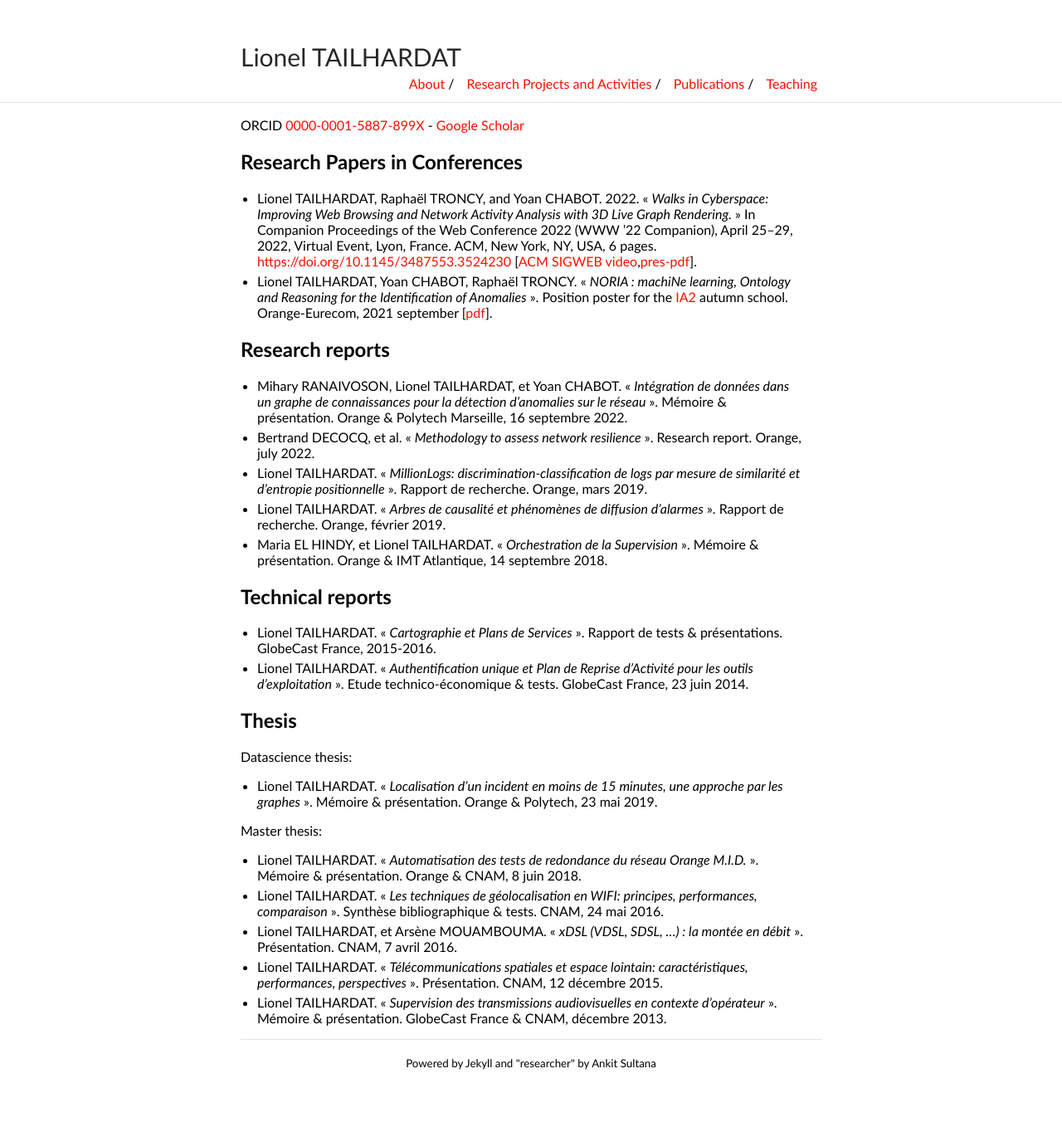
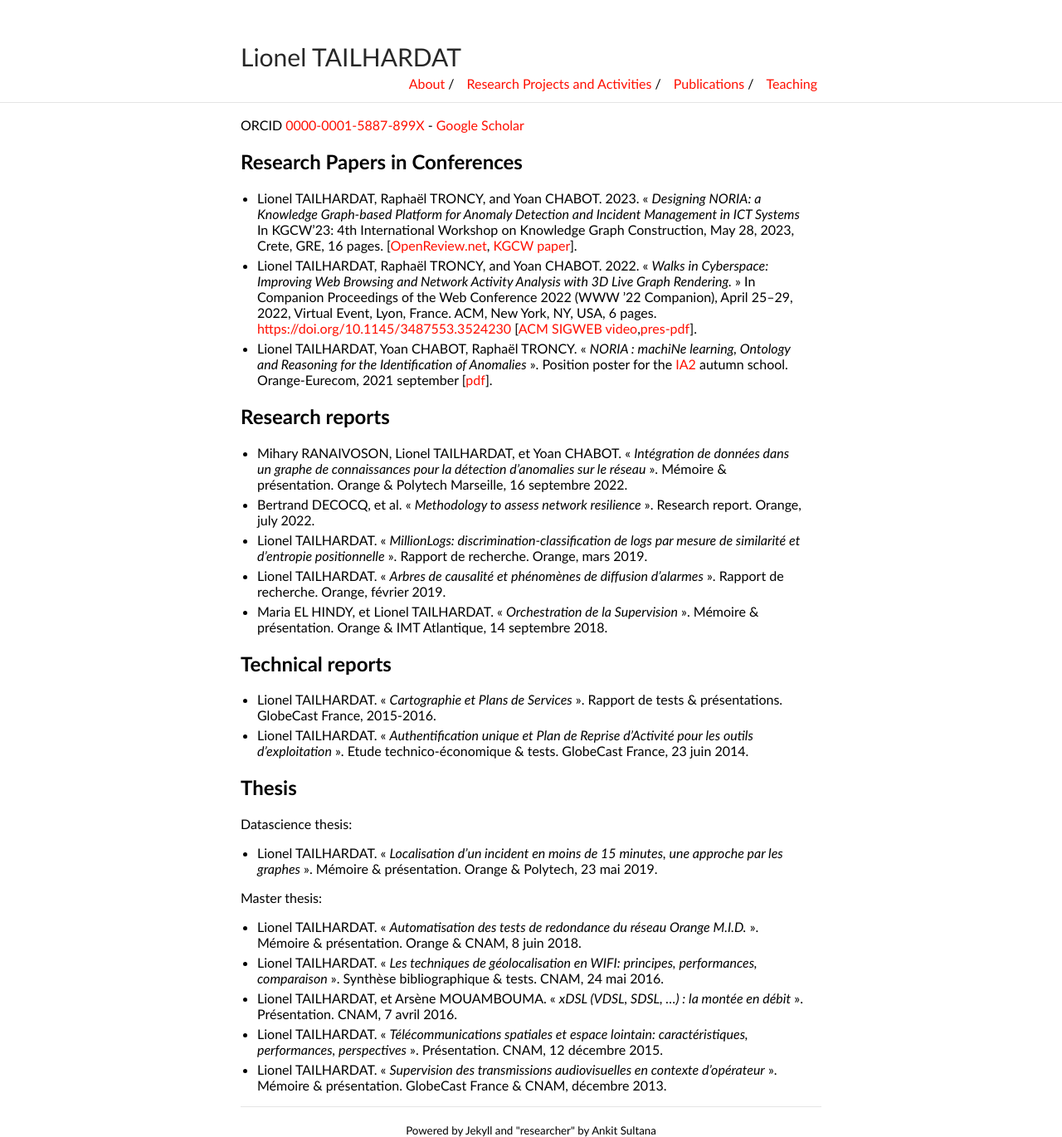
Before and after one commit to GenEars/GenEars.github.io, a Jekyll site: the page built from publications.md, in a window 1280 px wide. Shown: the whole page at 83% size. Built offline with Jekyll 4.4.1, drawn with Linux system fonts in a browser that asks for light colours; before the commit the page ends 1289 px from its top, so only the background shows below that.

Commit message:
Added KGCW2023 paper
Signed-off-by: Lionel TAILHARDAT <lionel.tailhardat@orange.fr>

```diff
--- a/publications.md
+++ b/publications.md
@@ -7,6 +7,11 @@ ORCID [0000-0001-5887-899X](https://orcid.org/0000-0001-5887-899X) - [Google Sch
 
 ## Research Papers in Conferences
 
+* Lionel TAILHARDAT, Raphaël TRONCY, and Yoan CHABOT. 2023.
+  « *Designing NORIA: a Knowledge Graph-based Platform for Anomaly Detection and Incident Management in ICT Systems*
+  In KGCW'23: 4th International Workshop on Knowledge Graph Construction, May
+  28, 2023, Crete, GRE, 16 pages.
+  [[OpenReview.net](https://openreview.net/forum?id=XxYQghsHi-g), [KGCW paper](https://kg-construct.github.io/workshop/2023/resources/paper3.pdf)].
 * Lionel TAILHARDAT, Raphaël TRONCY, and Yoan CHABOT. 2022.
   « *Walks in Cyberspace: Improving Web Browsing and Network Activity Analysis with 3D Live Graph Rendering.* »
   In Companion Proceedings of the Web Conference 2022 (WWW ’22 Companion), April 25–29, 2022, Virtual Event, Lyon, France.
```
